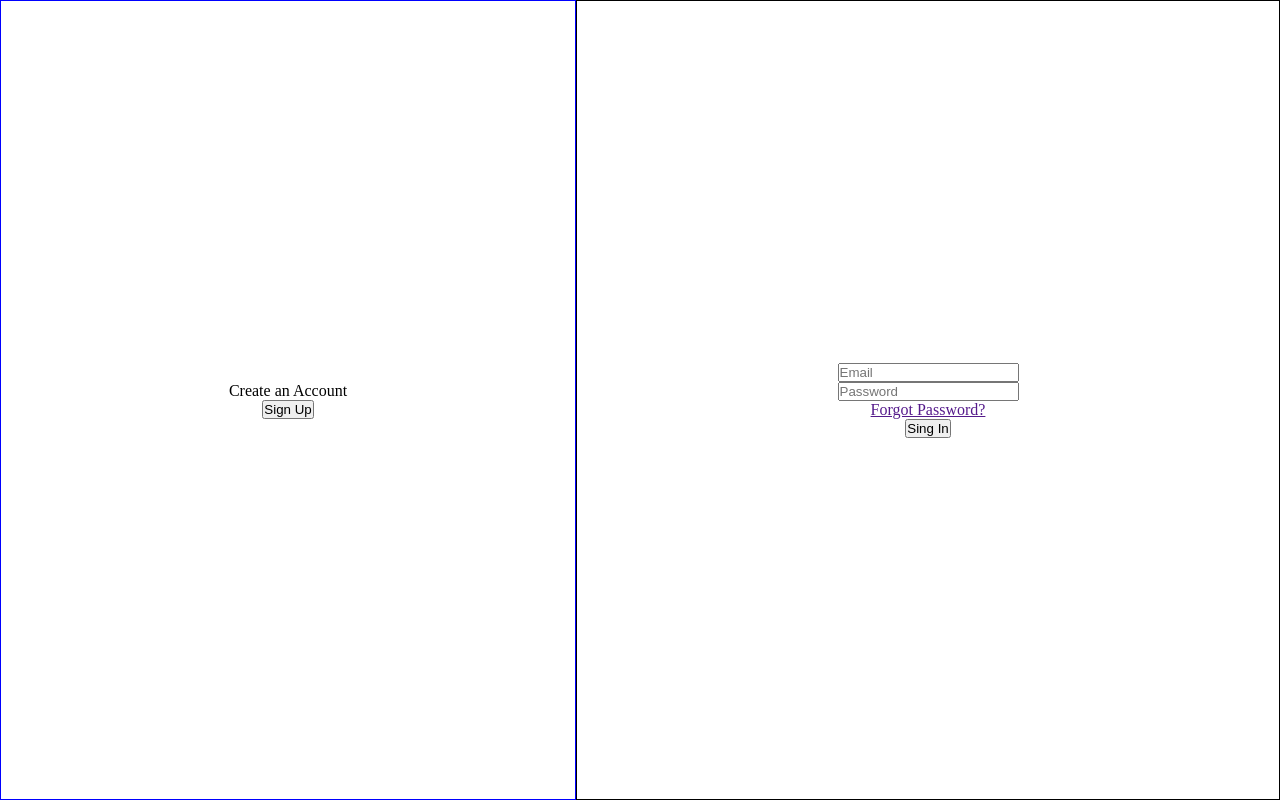
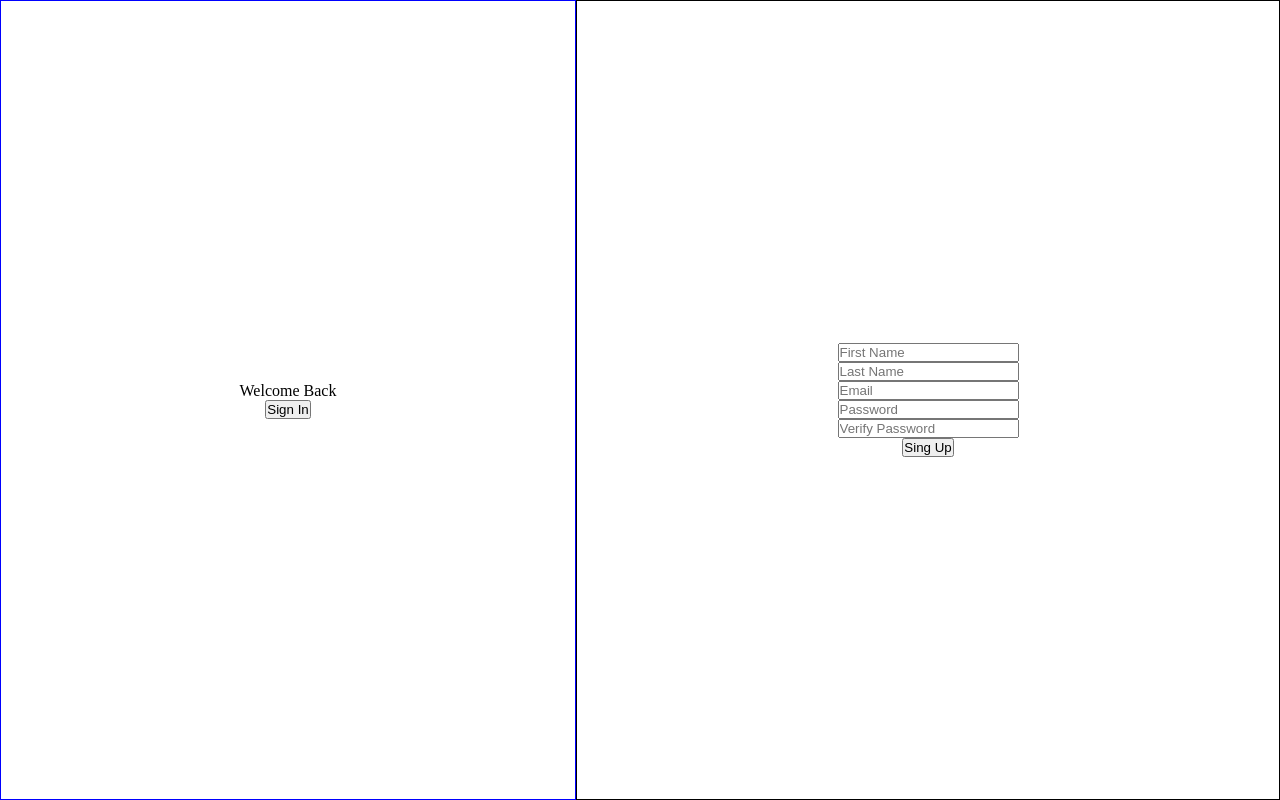
Before and after one commit to ciegodontreras/LoginPagePractice, a plain HTML site: page index.html in a window 1280 px wide. Both pictures are taken after a click on the button "Sign Up". Drawn offline with Linux system fonts and the light colour scheme.

Commit message:
made it possible to switch between creating an account and signing in, still need to add styling and animation when switching

```diff
--- a/index.html
+++ b/index.html
@@ -8,14 +8,14 @@
     <title>Document</title>
 </head>
 <body>
-    <div class="panelOne">
-        <form action="" method="post" class="signInForm">
+    <div class="panelOne" id="panelOne">
+        <form action="" method="post" class="signInForm" id="signInForm">
             <input type="email" name="emailSI" id="emailSI" placeholder="Email">
             <input type="password" name="passwordSI" id="passwordSI" placeholder="Password">
             <a href="">Forgot Password?</a>
             <button type="submit">Sing In</button>
         </form>
-        <form action="" method="post" class="signUpForm">
+        <form action="" method="post" class="signUpForm hidden" id="signUpForm">
             <input type="text" name="firstName" id="firstName" class="firstName" placeholder="First Name">
             <input type="text" name="lastName" id="lastName" class="lastName" placeholder="Last Name">
             <input type="email" name="email" id="email" class="email" placeholder="Email">
@@ -24,14 +24,14 @@
             <button type="submit">Sing Up</button>
         </form>
     </div>
-    <div class="panelTwo">
-        <div class="signUpButtonContainer">
+    <div class="panelTwo" id="panelTwo">
+        <div class="createAccountContainer" id="createAccountContainer">
             <p>Create an Account</p>
-            <button type="button">Sign Up</button>
+            <button type="button" id="createAccountBtn">Sign Up</button>
         </div>
-        <div class="signInButtonContainer">
+        <div class="alreadyHaveAccountContainer hidden" id="alreadyHaveAccountContainer">
             <p>Welcome Back</p>
-            <button type="button">Sign In</button>
+            <button type="button" id="alreadyHaveAccountBtn">Sign In</button>
         </div>
     </div>
 </body>
--- a/script.js
+++ b/script.js
@@ -0,0 +1,31 @@
+const createAccountBtn = document.getElementById('createAccountBtn');
+const alreadyHaveAccountBtn = document.getElementById('alreadyHaveAccountBtn');
+const createAccountContainer = document.getElementById('createAccountContainer');
+const alreadyHaveAccountContainer = document.getElementById('alreadyHaveAccountContainer');
+const panelTwo = document.getElementById('panelTwo');
+const signInForm = document.getElementById('signInForm');
+const signUpForm = document.getElementById('signUpForm');
+const panelOne = document.getElementById('panelOne');
+
+
+createAccountBtn.addEventListener('click', () => {
+    createAccountContainer.classList.toggle('hidden');
+    alreadyHaveAccountContainer.classList.toggle('hidden');
+    panelTwo.classList.toggle('shiftPanelTwo');
+    panelTwo.classList.toggle('panelTwo');
+    signInForm.classList.toggle('hidden');
+    signUpForm.classList.toggle('hidden');
+    panelOne.classList.toggle('shiftPanelOne');
+    panelOne.classList.toggle('panelOne');
+})
+
+alreadyHaveAccountBtn.addEventListener('click', () => {
+    alreadyHaveAccountContainer.classList.toggle('hidden');
+    createAccountContainer.classList.toggle('hidden');
+    panelTwo.classList.toggle('shiftPanelTwo');
+    panelTwo.classList.toggle('panelTwo');
+    signInForm.classList.toggle('hidden');
+    signUpForm.classList.toggle('hidden');
+    panelOne.classList.toggle('shiftPanelOne');
+    panelOne.classList.toggle('panelOne');
+})
--- a/style.css
+++ b/style.css
@@ -5,6 +5,14 @@
 }
 
 .panelOne {
+    position: absolute;
+    left: 0;
+    width: 55vw;
+    height: 100vh;
+    border: solid 1px black;
+}
+
+.shiftPanelOne {
     position: absolute;
     right: 0;
     width: 55vw;
@@ -23,7 +31,7 @@
 }
 
 .signUpForm {
-    display: none;
+    display: flex;
     flex-direction: column;
     position: absolute;
     width: 100%;
@@ -33,14 +41,22 @@
 }
 
 .panelTwo {
-    left: 0;
+    right: 0;
     position: absolute;
     border: solid 1px blue;
     width: 45vw;
     height: 100vh;
 }
 
-.signUpButtonContainer{
+.shiftPanelTwo {
+    left: 0px;
+    position: absolute;
+    border: solid 1px blue;
+    width: 45vw;
+    height: 100vh;
+}
+
+.createAccountContainer{
     display: flex;
     flex-direction: column;
     justify-content: center;
@@ -50,8 +66,8 @@
     height: 100%;
 }
 
-.signInButtonContainer {
-    display: none;
+.alreadyHaveAccountContainer {
+    display: flex;
     flex-direction: column;
     justify-content: center;
     align-items: center;
@@ -59,3 +75,7 @@
     width: 100%;
     height: 100%;
 }
+
+.hidden {
+    display: none;
+}
```
